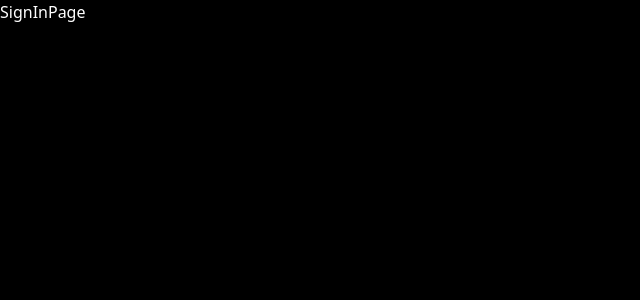
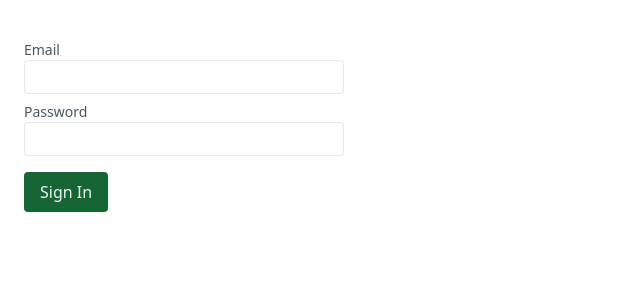
Before and after one commit to tamy-vivas/next-tutorial, a Next.js app in the folder next-shop/: page /sign-in in a window 1280 px wide. Shown: the top 300 px of the page, without its empty margins (0-640 px from the left). Built offline with nearby package versions, Linux system fonts and the light colour scheme.

Commit message:
feat: Sign in form

```diff
--- /dev/null
+++ b/next-shop/src/components/Button.tsx
@@ -0,0 +1,16 @@
+import React from 'react'
+import { PropsWithChildren } from 'react';
+interface ButtonProps extends PropsWithChildren {
+    type: 'submit' | 'reset'
+}
+
+const Button: React.FC<ButtonProps> = ({ type, children }) => {
+    return (
+        <button type={type} className="bg-green-800 rounded text-gray-100 px-4 py-2
+            my-2 hover:bg-green-700">
+            {children}
+        </button>
+    )
+}
+
+export default Button
--- /dev/null
+++ b/next-shop/src/components/Field.tsx
@@ -0,0 +1,20 @@
+import React from 'react'
+import { PropsWithChildren } from 'react';
+
+interface FieldProps extends PropsWithChildren {
+  label: string
+}
+
+const Field: React.FC<FieldProps> = ({ label, children }) => {
+  return (
+    <label className="block my-2">
+      <span className="block text-sm text-gray-600">
+        {label}
+
+      </span>
+      {children}
+    </label>
+  )
+}
+
+export default Field
--- /dev/null
+++ b/next-shop/src/components/Input.tsx
@@ -0,0 +1,11 @@
+import React from "react";
+
+interface InputProps {
+  type: string
+}
+
+const Input: React.FC<InputProps> = ({ type }) => {
+  return <input type={type} className="border rounded px-3 py-1 w-80" />;
+};
+
+export default Input;
--- a/next-shop/src/pages/sign-in.tsx
+++ b/next-shop/src/pages/sign-in.tsx
@@ -1,7 +1,27 @@
+import Page from '../components/Page';
+import Input from '../components/Input';
+import Field from '../components/Field';
+import Button from '../components/Button';
 
 const SignInPage: React.FC = () => {
     return (
-        <div>SignInPage</div>
+        <Page>
+
+            <form>
+                <Field label="Email">
+                    <Input type="email" />
+                </Field>
+
+                <Field label="Password">
+                    <Input type="password" />
+                </Field>
+
+                <Button type="submit">
+                    Sign In
+                </Button>
+            </form>
+
+        </Page>
     )
 }
 
--- a/next-shop/src/styles/globals.css
+++ b/next-shop/src/styles/globals.css
@@ -1,110 +1,4 @@
-:root {
-  --max-width: 1100px;
-  --border-radius: 12px;
-  --font-mono: ui-monospace, Menlo, Monaco, 'Cascadia Mono', 'Segoe UI Mono',
-    'Roboto Mono', 'Oxygen Mono', 'Ubuntu Monospace', 'Source Code Pro',
-    'Fira Mono', 'Droid Sans Mono', 'Courier New', monospace;
 
-  --foreground-rgb: 0, 0, 0;
-  --background-start-rgb: 214, 219, 220;
-  --background-end-rgb: 255, 255, 255;
-
-  --primary-glow: conic-gradient(
-    from 180deg at 50% 50%,
-    #16abff33 0deg,
-    #0885ff33 55deg,
-    #54d6ff33 120deg,
-    #0071ff33 160deg,
-    transparent 360deg
-  );
-  --secondary-glow: radial-gradient(
-    rgba(255, 255, 255, 1),
-    rgba(255, 255, 255, 0)
-  );
-
-  --tile-start-rgb: 239, 245, 249;
-  --tile-end-rgb: 228, 232, 233;
-  --tile-border: conic-gradient(
-    #00000080,
-    #00000040,
-    #00000030,
-    #00000020,
-    #00000010,
-    #00000010,
-    #00000080
-  );
-
-  --callout-rgb: 238, 240, 241;
-  --callout-border-rgb: 172, 175, 176;
-  --card-rgb: 180, 185, 188;
-  --card-border-rgb: 131, 134, 135;
-}
-
-@media (prefers-color-scheme: light) {
-  :root {
-    --foreground-rgb: 255, 255, 255;
-    --background-start-rgb: 0, 0, 0;
-    --background-end-rgb: 0, 0, 0;
-
-    --primary-glow: radial-gradient(rgba(1, 65, 255, 0.4), rgba(1, 65, 255, 0));
-    --secondary-glow: linear-gradient(
-      to bottom right,
-      rgba(1, 65, 255, 0),
-      rgba(1, 65, 255, 0),
-      rgba(1, 65, 255, 0.3)
-    );
-
-    --tile-start-rgb: 2, 13, 46;
-    --tile-end-rgb: 2, 5, 19;
-    --tile-border: conic-gradient(
-      #ffffff80,
-      #ffffff40,
-      #ffffff30,
-      #ffffff20,
-      #ffffff10,
-      #ffffff10,
-      #ffffff80
-    );
-
-    --callout-rgb: 20, 20, 20;
-    --callout-border-rgb: 108, 108, 108;
-    --card-rgb: 100, 100, 100;
-    --card-border-rgb: 200, 200, 200;
-  }
-}
-
-* {
-  box-sizing: border-box;
-  padding: 0;
-  margin: 0;
-}
-
-html,
-body {
-  max-width: 100vw;
-  overflow-x: hidden;
-}
-
-body {
-  color: rgb(var(--foreground-rgb));
-  background: linear-gradient(
-      to bottom,
-      transparent,
-      rgb(var(--background-end-rgb))
-    )
-    rgb(var(--background-start-rgb));
-}
-
-a {
-  color: inherit;
-  text-decoration: none;
-}
-
-@media (prefers-color-scheme: dark) {
-  html {
-    color-scheme: dark;
-  }
-}
 
 @tailwind base;
 @tailwind components;
```
